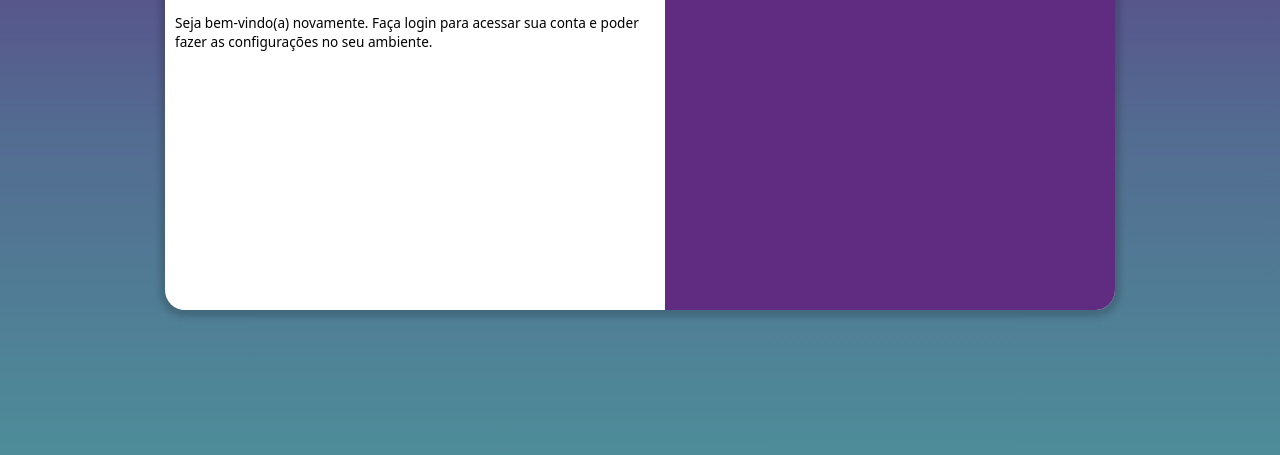
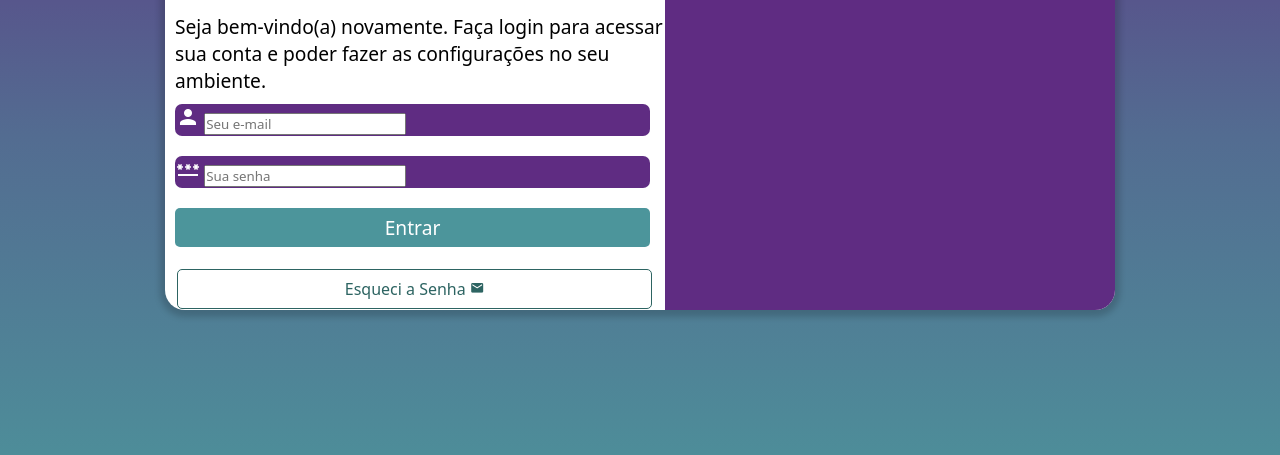
Before and after one commit to MGS-001/projeto-login, a plain HTML site: page index.html in a window 1280 px wide. Shown: the part 265-720 px from the top of the page. Drawn offline with Linux system fonts and the light colour scheme.

Commit message:
criaçãodoformulario

```diff
--- a/Estilo/media-query.css
+++ b/Estilo/media-query.css
@@ -24,8 +24,8 @@
       }
 
       #login{
-          width: 618px;
-          height: 280px;
+          width: 620px;
+          height: 290px;
       }
      #imagem{
         float: left;
@@ -36,6 +36,25 @@
 
      #formulario{
         text-align: center;
+     }
+
+     form > input[type="submit"]{
+        width: 50%;
+        display: block;
+        margin: 10px auto;
+     }
+
+     .botao{
+        float: right;
+        width: 50%;
+        display: block;
+        margin: 0px 5px;
+     }
+
+     .campo{
+      float: right;
+      width: 50%;
+      margin: 5px ;
      }
    }
 
@@ -59,4 +78,27 @@
      #formulario{
         padding: 0px;
      }
-  }
+
+     #formulario p{
+      font-size: 1.2em;
+     }
+
+     .campo{
+      float: left;
+      width: 50%;
+      margin: 0px 10px 20px 10px;
+     }
+
+      form > input[type="submit"]{
+        width: 50%;
+        display: block;
+        margin: 10px;
+     }
+
+     .botao{
+      float: left;
+      width: 50%;
+      display: block;
+      margin: 12px;
+     }
+   }
--- a/Estilo/style.css
+++ b/Estilo/style.css
@@ -7,6 +7,7 @@
     --cor02:#536C91;
     --cor03:#4C959B;
     --cor04:#94CFCD;
+    --cor05:#2D6462;
 }
 
 *{
@@ -32,7 +33,7 @@ main{
     left: 50%;
     top: 50%;
     width: 250px;
-    height: 500px;
+    height: 510px;
     position: absolute;
     border-radius: 20px;
     background-color: white;
@@ -57,3 +58,56 @@ main{
     padding: 10px;
     font-size: .85em;
 }
+
+form  label{
+    display: none;
+}
+
+form input{
+
+}
+
+.campo{
+    width: 98%;
+    padding: 1px;
+    color: white;
+    border-radius: 7px;
+    margin: 0px auto 10px auto;
+    background-color: var(--cor01);
+}
+
+form > input[type="submit"]{
+    width: 97%;
+    padding: 6px;
+    border: none;
+    color: white;
+    display: block;
+    font-size: 1.2em;
+    border-radius: 5px;
+    margin: 5px 5px 7px;
+    background-color: var(--cor03);
+}
+
+form > input[type="submit"]:hover{
+    background-color: var(--cor05);
+}
+
+.botao span{
+   font-size: 0.9em;
+}
+
+.botao{
+    width: 97%;
+    margin: auto;
+    padding: 8px;
+    display: block;
+    text-align: center;
+    color: var(--cor05);
+    border-radius: 5px;
+    text-decoration: none;
+    border: 1px solid var(--cor05);
+}
+
+.botao:hover{
+    background-color: var(--cor04);
+}
--- a/index.html
+++ b/index.html
@@ -3,6 +3,8 @@
 <head>
     <meta charset="UTF-8">
     <meta name="viewport" content="width=device-width, initial-scale=1.0">
+    <link href="https://fonts.googleapis.com/icon?family=Material+Icons"
+    rel="stylesheet">
     <title>Login</title>
     <link rel="stylesheet" href="Estilo/style.css" media="all">
     <link rel="stylesheet" href="Estilo/media-query.css">
@@ -10,16 +12,25 @@
 <body>
     <main>
         <section id="login">
-               <div id="imagem">
-               </div>
-               <div id="formulario">
-                   <h1>Login</h1>
-                   <p>Seja bem-vindo(a) novamente. Faça login para acessar sua conta e poder fazer as configurações no seu ambiente.
-                   </p>
+            <div id="imagem"></div>
+            <div id="formulario">
+                <h1>Login</h1>
+                <p>Seja bem-vindo(a) novamente. Faça login para acessar sua conta e poder fazer as configurações no seu ambiente.</p>
                 <form action="login.php" method="post">
-
+                    <div class="campo">
+                        <span class="material-icons">person</span>
+                        <input type="email" name="email" id="iemail" placeholder="Seu e-mail">
+                        <label for="iemail">Email</label>
+                    </div>
+                    <div class="campo">
+                        <span class="material-icons">password</span>
+                        <input type="password" name="senha" id="isenha" placeholder="Sua senha" >
+                        <label for="isenha">Senha</label>
+                    </div>
+                        <input type="submit" value="Entrar">
+                        <a href="" class="botao">Esqueci a Senha <span class="material-icons">email</span></a>
                 </form>
-               </div>
+                  </div>
         </section>
     </main>
 </body>
```
